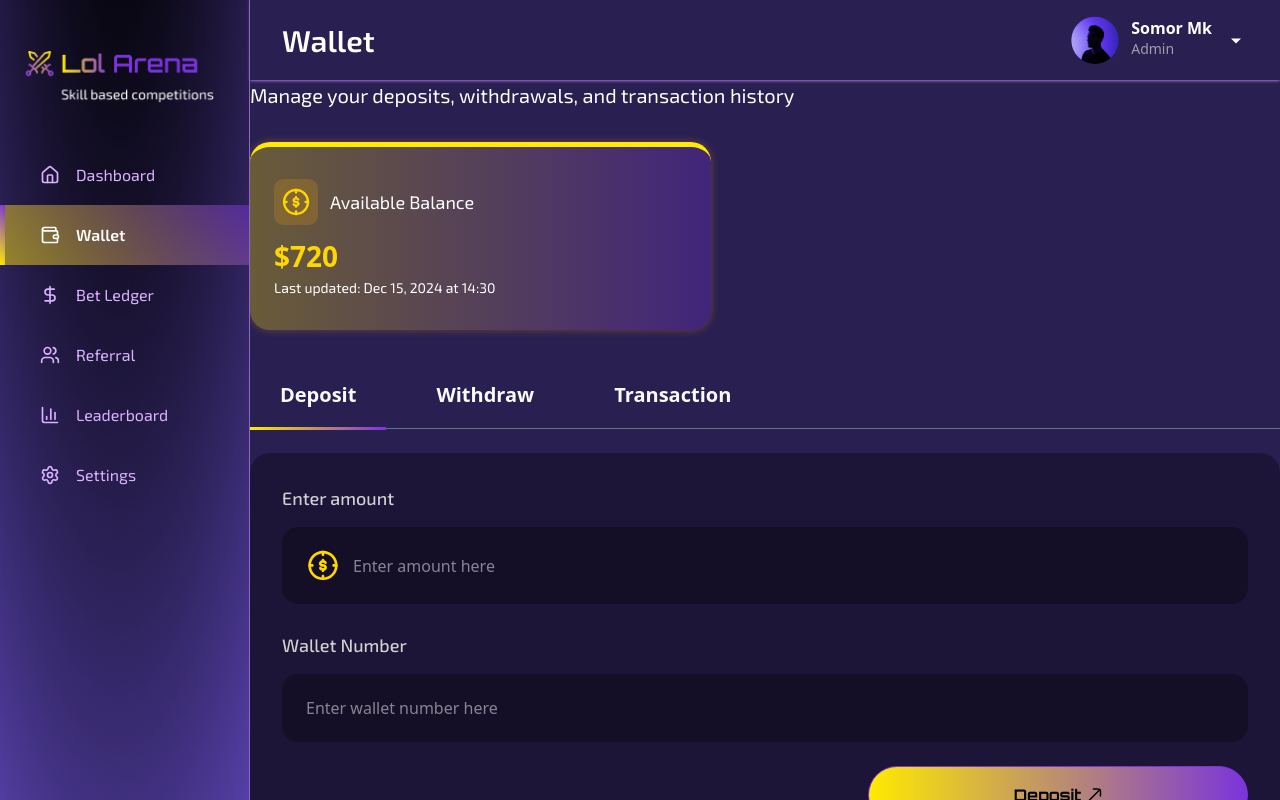
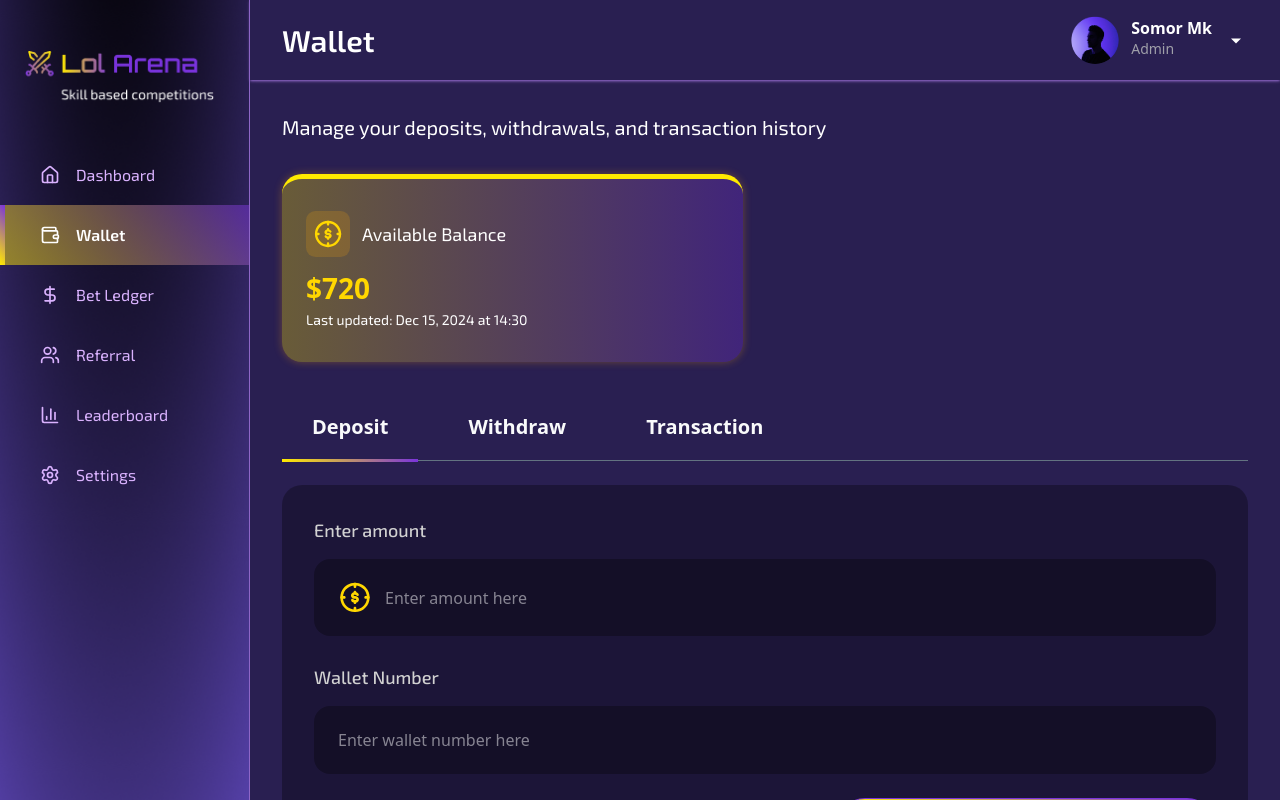
Before and after one commit to Webgenius0/whatsitagain-react-frontend, a React (Vite) app: page /dashboard/wallet in a window 1280 px wide. Built offline with nearby package versions, Linux system fonts and the light colour scheme.

Commit message:
wallet page padding modified by somor

```diff
--- a/src/pages/Dashboard/DashboardWallet.jsx
+++ b/src/pages/Dashboard/DashboardWallet.jsx
@@ -3,7 +3,7 @@ import WalletTab from "@/components/wallet/WalletTab";
 
 export default function DashboardWallet() {
   return (
-    <div>
+    <div className="p-8">
       <div>
         <h3 className="text-white font-exo text-[20px] leading-[30px]">
           Manage your deposits, withdrawals, and transaction history
```
